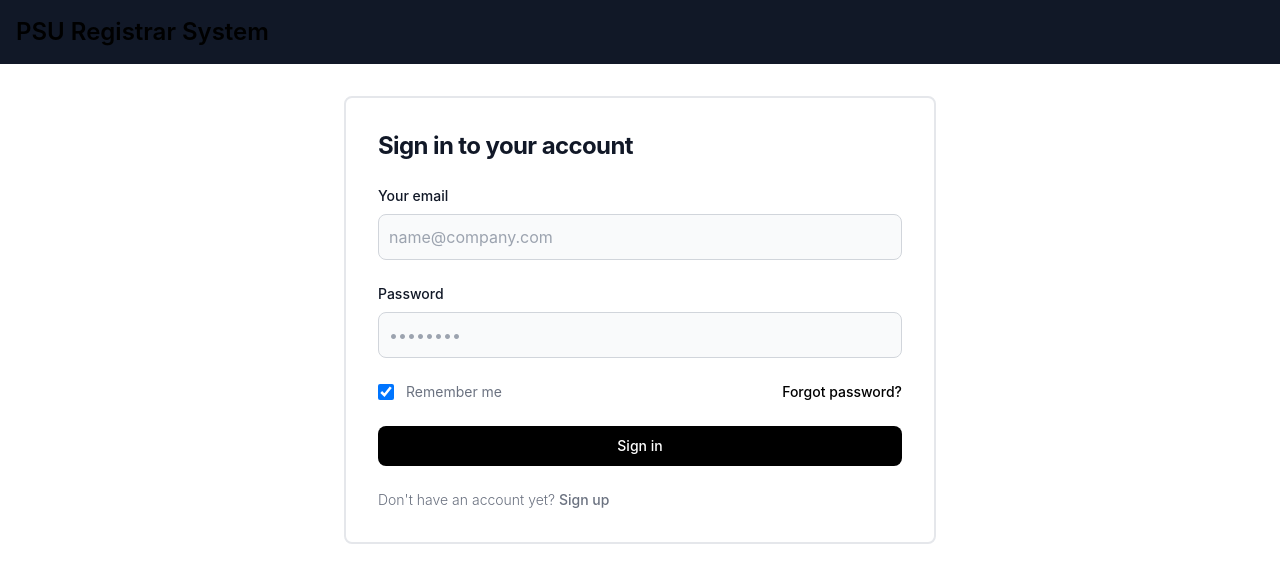
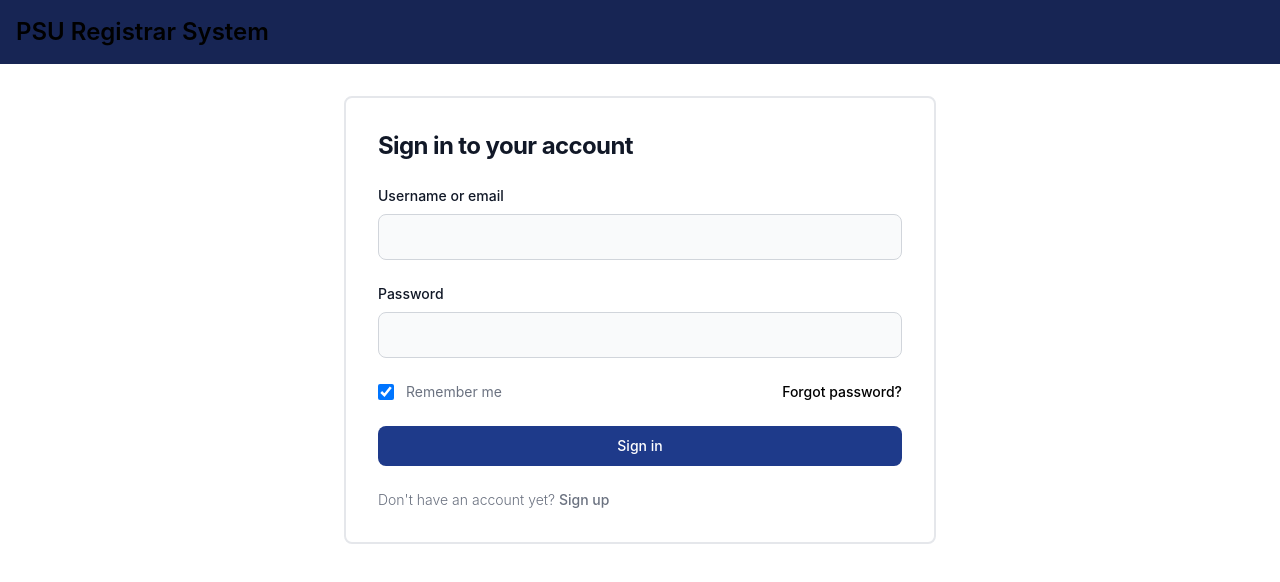
Before and after one commit to Worachat-Songmuangnu/registrar-system, a React (Create React App) app in the folder frontend/: page /login in a window 1280 px wide. Shown: the top 582 px of the page. Built offline with nearby package versions, Linux system fonts and the light colour scheme.

Commit message:
edit: nav color

```diff
--- a/frontend/src/App.js
+++ b/frontend/src/App.js
@@ -7,7 +7,6 @@ import StudentDashboard from "./pages/StudentDashboard";
 import Teacher from "./pages/Teacher";
 import TeacherDashboard from "./pages/TeacherDashboard";
 import SignIn from "./pages/SignIn";
-import { ProtectedRoute } from "./context/ProtectedRoute";
 import { AuthProvider } from "./context/useAuth";
 import { ProtectedStudentRoute } from "./context/ProtectedStudentRoute";
 import { ProtectedTeacherRoute } from "./context/ProtectedTeacherRoute";
--- a/frontend/src/components/NavBar.js
+++ b/frontend/src/components/NavBar.js
@@ -4,7 +4,7 @@ export default function NavigationBar() {
   const { user, logout } = useAuth();
   return (
     <>
-      <nav className="bg-gray-900">
+      <nav className="bg-blue-950">
         <div className="max-w-screen-xl flex flex-row items-center justify-between mx-auto p-4 ">
           <div className="w-1/6">
             <a href="/" className="flex items-center space-x-3 rtl:space-x-reverse">
@@ -14,7 +14,7 @@ export default function NavigationBar() {
             </a>
           </div>
           <div className="items-center justify-between" id="navbar-user">
-            <ul className="flex flex-col font-medium p-4 md:p-0 mt-4 border border-gray-100 rounded-lg bg-gray-50 md:space-x-8 rtl:space-x-reverse md:flex-row md:mt-0 md:border-0 md:bg-white dark:bg-gray-800 md:dark:bg-gray-900 dark:border-gray-700">
+            <ul className="flex flex-col font-medium p-4 md:p-0 mt-4 border border-gray-100 rounded-lg bg-gray-50 md:space-x-8 rtl:space-x-reverse md:flex-row md:mt-0 md:border-0 md:bg-white dark:bg-blue-950 md:dark:bg-blue-950 dark:border-blue-950">
               {user && user.role == "student" && (
                 <li>
                   <a
--- a/frontend/src/context/useAuth.js
+++ b/frontend/src/context/useAuth.js
@@ -44,7 +44,6 @@ export const AuthProvider = ({ children }) => {
           : { path: "/" }; // Session cookie
 
         setUser({ ...userData, role, jwt }, cookieOptions, formData.rememberMe);
-        console.log(role);
         if (role == "student") {
           navigate("/student/dashboard", { replace: true });
         } else if (role == "teacher") {
--- a/frontend/src/pages/Home.js
+++ b/frontend/src/pages/Home.js
@@ -4,7 +4,7 @@ export default function Home() {
   const navigate = useNavigate();
 
   return (
-    <div className="h-screen flex flex-col w-full bg-gradient-to-b from-gray-900 to-gray-600 ">
+    <div className="h-screen flex flex-col w-full bg-gradient-to-b from-blue-950 to-blue-400 ">
       <div className="flex flex-col justify-items-center items-center ">
         <p className="text-white text-4xl font-bold mt-48">Welcome to PSU Registrar System!</p>
         <p className="text-white text-2xl  mt-5 mb-20">
--- a/frontend/src/pages/SignIn.js
+++ b/frontend/src/pages/SignIn.js
@@ -34,14 +34,13 @@ export default function SignIn() {
               <form className="space-y-4 md:space-y-6" onSubmit={handleLogin}>
                 <div>
                   <label htmlFor="identifier" className="block mb-2 text-sm font-medium text-gray-900 ">
-                    Your email
+                    Username or email
                   </label>
                   <input
                     type="text"
                     name="identifier"
                     id="identifier"
                     className="bg-gray-50 border border-gray-300 text-gray-900 rounded-lg focus:ring-primary-600 focus:border-primary-600 block w-full p-2.5  "
-                    placeholder="name@company.com"
                     required=""
                     value={identifier}
                     onChange={(e) => setidentifier(e.target.value)}
@@ -55,7 +54,6 @@ export default function SignIn() {
                     type="password"
                     name="password"
                     id="password"
-                    placeholder="••••••••"
                     className="bg-gray-50 border border-gray-300 text-gray-900 rounded-lg focus:ring-primary-600 focus:border-primary-600 block w-full p-2.5  "
                     required=""
                     value={password}
@@ -87,7 +85,7 @@ export default function SignIn() {
                 </div>
                 <button
                   type="submit"
-                  className="w-full text-white bg-black hover:bg-primary-700 focus:ring-4 focus:outline-none focus:ring-primary-300 font-medium rounded-lg text-sm px-5 py-2.5 text-center "
+                  className="w-full text-white bg-blue-900 hover:bg-primary-700 focus:ring-4 focus:outline-none focus:ring-primary-300 font-medium rounded-lg text-sm px-5 py-2.5 text-center "
                 >
                   Sign in
                 </button>
```
